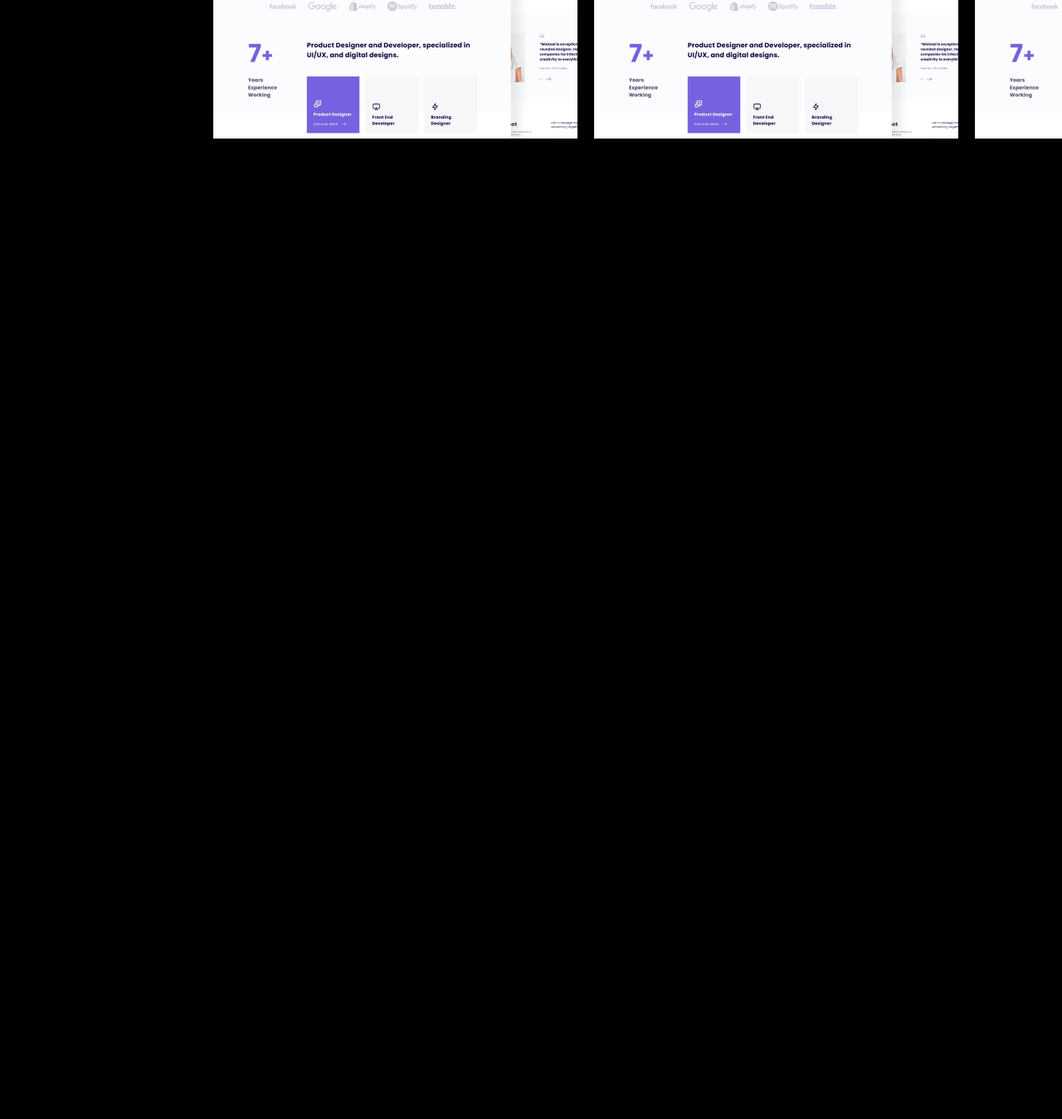
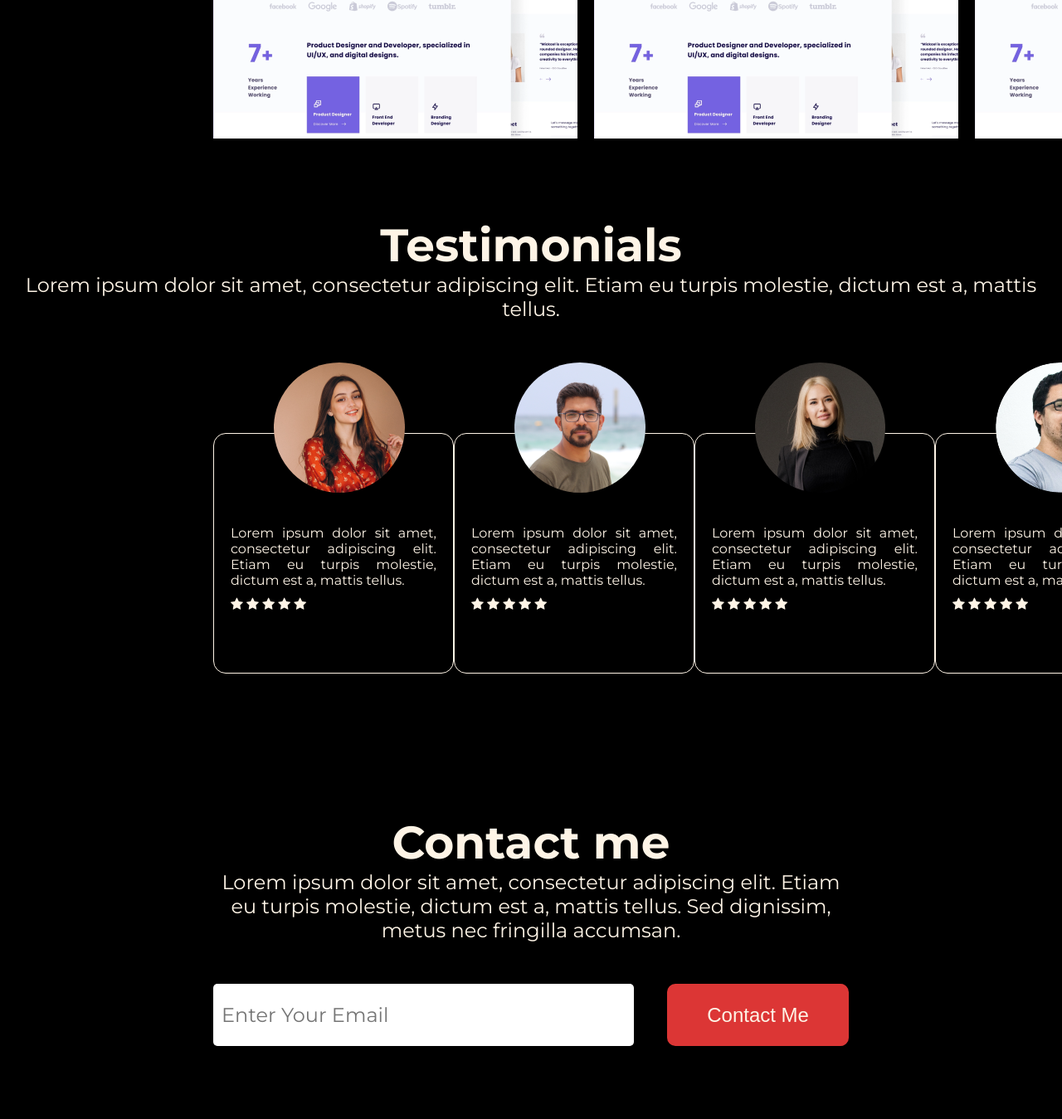
Before and after one commit to rezwanrahimr/Personal-Portfolio-Landing-Page-Design, a plain HTML site: page index.html in a window 1280 px wide. Shown: the part 3046-4395 px from the top of the page at 83% size. Before the commit the page ends 3308 px from the top, so only its background shows below. Drawn offline with Linux system fonts and the light colour scheme.

Commit message:
contact me section added

```diff
--- a/css/style.css
+++ b/css/style.css
@@ -290,14 +290,18 @@ body {
 }
 
 .services_serction>h2,
-.projects_serction>h1 {
+.projects_serction>h1,
+.testimonials_section>h1,
+.contact_me_section>h1 {
     text-align: center;
     font-size: 55px;
     color: var(--primary-font-color);
 }
 
 .services_serction>p,
-.projects_serction>p {
+.projects_serction>p,
+.testimonials_section>p,
+.contact_me_section>p {
     text-align: center;
     font-size: 24px;
     color: var(--primary-font-color);
@@ -367,6 +371,79 @@ body {
     margin: 60px 0px;
     padding: 35px 257px;
 
+}
+
+/* Testimonials Section */
+.testimonials_section {
+    font-family: "Montserrat", sans-serif;
+    color: var(--primary-font-color);
+}
+
+.testimonial_card {
+    position: relative;
+    width: 290px;
+    height: 290px;
+    padding: 20px;
+    border: 1px solid var(--primary-font-color);
+    border-radius: 15px;
+    text-align: justify;
+}
+
+.testimonial_card>p {
+    margin-top: 90px;
+}
+
+.testimonial_img {
+    position: absolute;
+    top: -30%;
+    left: 25%;
+    border-radius: 50%;
+}
+
+.testimonials_icons {
+    margin-top: 10px;
+}
+
+.testimonials_cards {
+    display: grid;
+    grid-template-columns: repeat(4, 1fr);
+    font-family: "Montserrat", sans-serif;
+    padding: 35px 257px;
+    margin: 100px 0px;
+}
+
+/* Contact Me Section */
+.contact_me_section {
+    font-family: "Montserrat", sans-serif;
+    padding: 35px 257px;
+    margin: 100px 0px;
+}
+.contact_option{
+    display: flex;
+    justify-content: center;
+    align-items: center;
+    gap: 40px;
+    margin: 50px 0px;
+}
+.contact_option >button{
+    width: 274px;
+    height: 75px;
+    border: none;
+    border-radius: 10px;
+    background-color: var(--secondary-font-color);
+    color: var(--primary-font-color);
+    font-size: 24px;
+}
+
+#email_field {
+    font-family: "Montserrat", sans-serif;
+    width: 630px;
+    height: 75px;
+    border: none;
+    border-radius: 5px;
+    padding: 10px;
+    font-size: 24px;
+    color: black;
 }
 
 /* Navbar Responsive Code */
@@ -510,18 +587,22 @@ body {
 
 /* Service Responsive Code */
 @media (max-width:768px) {
-    .services_serction,.projects_serction{
+
+    .services_serction,
+    .projects_serction {
         font-family: "Montserrat", sans-serif;
         margin-top: 10px;
         padding: 15px 15px;
     }
 
-    .services_serction>h2,.projects_serction>h1 {
+    .services_serction>h2,
+    .projects_serction>h1 {
         font-size: 35px;
         text-align: center;
     }
 
-    .services_serction>p,.projects_serction>p {
+    .services_serction>p,
+    .projects_serction>p {
         font-size: 18px;
         text-align: center;
         margin-top: 10px;
@@ -546,9 +627,11 @@ body {
         padding: 0px;
 
     }
-    .project_demo img{
+
+    .project_demo img {
         max-width: 90%;
     }
+
     .projects_menu button {
         font-size: 18px;
         margin: 5px;
--- a/index.html
+++ b/index.html
@@ -4,6 +4,8 @@
 <head>
     <meta charset="UTF-8">
     <meta name="viewport" content="width=device-width, initial-scale=1.0">
+    <!-- fontAwesome -->
+    <link rel="stylesheet" href="https://cdnjs.cloudflare.com/ajax/libs/font-awesome/4.7.0/css/font-awesome.min.css">
     <!--  -->
     <link rel="stylesheet" href="css/style.css">
     <title>Personal Portfolio</title>
@@ -156,6 +158,82 @@
                 <img src="images/project1.png" alt="">
             </div>
         </section>
+
+        <!-- Testimonials Section -->
+        <section class="testimonials_section">
+            <h1>Testimonials</h1>
+            <p>Lorem ipsum dolor sit amet, consectetur adipiscing elit. Etiam eu turpis molestie, dictum est a, mattis
+                tellus.</p>
+
+            <div class="testimonials_cards">
+
+                <div class="testimonial_card">
+                    <p>Lorem ipsum dolor sit amet, consectetur adipiscing elit. Etiam eu turpis molestie, dictum est a,
+                        mattis tellus.</p>
+                    <div class="testimonials_icons">
+                        <i class="fa fa-star" aria-hidden="true"></i>
+                        <i class="fa fa-star" aria-hidden="true"></i>
+                        <i class="fa fa-star" aria-hidden="true"></i>
+                        <i class="fa fa-star" aria-hidden="true"></i>
+                        <i class="fa fa-star" aria-hidden="true"></i>
+                    </div>
+
+                    <img class="testimonial_img" src="/images/young-woman-beautiful-red-dress.png" alt="">
+                </div>
+                <div class="testimonial_card">
+                    <p>Lorem ipsum dolor sit amet, consectetur adipiscing elit. Etiam eu turpis molestie, dictum est a,
+                        mattis tellus.</p>
+                    <div class="testimonials_icons">
+                        <i class="fa fa-star" aria-hidden="true"></i>
+                        <i class="fa fa-star" aria-hidden="true"></i>
+                        <i class="fa fa-star" aria-hidden="true"></i>
+                        <i class="fa fa-star" aria-hidden="true"></i>
+                        <i class="fa fa-star" aria-hidden="true"></i>
+                    </div>
+
+                    <img class="testimonial_img" src="/images/ankush-minda-uPIDtOdCINY-unsplash 1.png" alt="">
+                </div>
+                <div class="testimonial_card">
+                    <p>Lorem ipsum dolor sit amet, consectetur adipiscing elit. Etiam eu turpis molestie, dictum est a,
+                        mattis tellus.</p>
+                    <div class="testimonials_icons">
+                        <i class="fa fa-star" aria-hidden="true"></i>
+                        <i class="fa fa-star" aria-hidden="true"></i>
+                        <i class="fa fa-star" aria-hidden="true"></i>
+                        <i class="fa fa-star" aria-hidden="true"></i>
+                        <i class="fa fa-star" aria-hidden="true"></i>
+                    </div>
+
+                    <img class="testimonial_img" src="/images/olga-zabegina-A3MleA0jtoE-unsplash.png" alt="">
+                </div>
+                <div class="testimonial_card">
+                    <p>Lorem ipsum dolor sit amet, consectetur adipiscing elit. Etiam eu turpis molestie, dictum est a,
+                        mattis tellus.</p>
+                    <div class="testimonials_icons">
+                        <i class="fa fa-star" aria-hidden="true"></i>
+                        <i class="fa fa-star" aria-hidden="true"></i>
+                        <i class="fa fa-star" aria-hidden="true"></i>
+                        <i class="fa fa-star" aria-hidden="true"></i>
+                        <i class="fa fa-star" aria-hidden="true"></i>
+                    </div>
+
+                    <img class="testimonial_img" src="/images/Mask group.png" alt="">
+                </div>
+
+            </div>
+
+        </section>
+
+        <!-- Contact Me Section -->
+        <section class="contact_me_section">
+            <h1>Contact me</h1>
+            <p>Lorem ipsum dolor sit amet, consectetur adipiscing elit. Etiam eu turpis molestie, dictum est a, mattis
+                tellus. Sed dignissim, metus nec fringilla accumsan.</p>
+            <div class="contact_option">
+                <input type="email" name="" id="email_field" placeholder="Enter Your Email">
+                <button>Contact Me</button>
+            </div>
+        </section>
     </main>
 
     <script src="/js/script.js"></script>
```
Also changed, not shown: images/Mask group.png (added), images/ankush-minda-uPIDtOdCINY-unsplash 1.png (added), images/olga-zabegina-A3MleA0jtoE-unsplash.png (added), images/young-woman-beautiful-red-dress.png (added).
